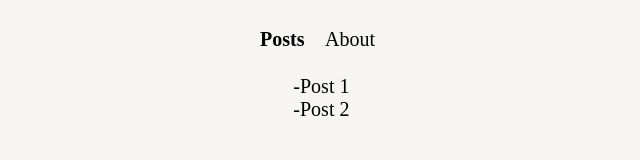
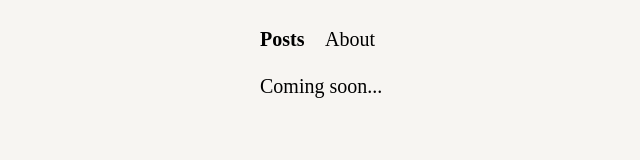
Before and after one commit to RRohani/RRohani.github.io, a plain HTML site: page index.html in a window 1280 px wide. Shown: the whole page, without its empty margins (30-670 px from the left). Drawn offline with Linux system fonts and the light colour scheme.

Commit message:
Updated page titles

```diff
--- a/index.html
+++ b/index.html
@@ -1,5 +1,6 @@
 <head>
   <link rel="stylesheet" href="style.css">
+  <title>Posts</title>
 </head>
 
 <ul id='navbar'>
@@ -7,7 +8,4 @@
   <li><a href="About.html"> About </a></li>
 </ul>
 
-<ul>
-  <li>Post 1</li>
-  <li>Post 2</li>
-</ul>
+<p>Coming soon...</p>
```
Also changed, not shown: About.html (+1 -0 lines).
